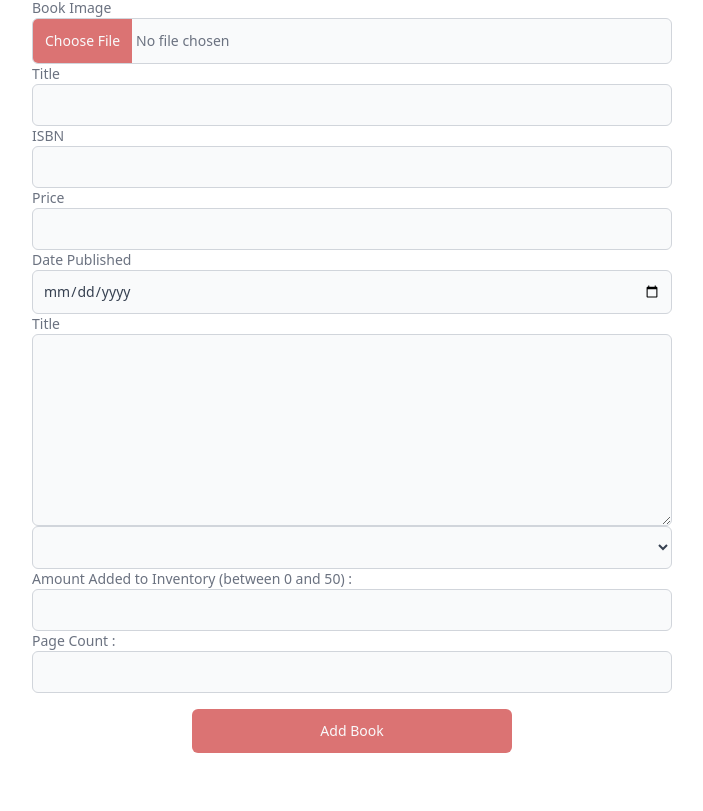
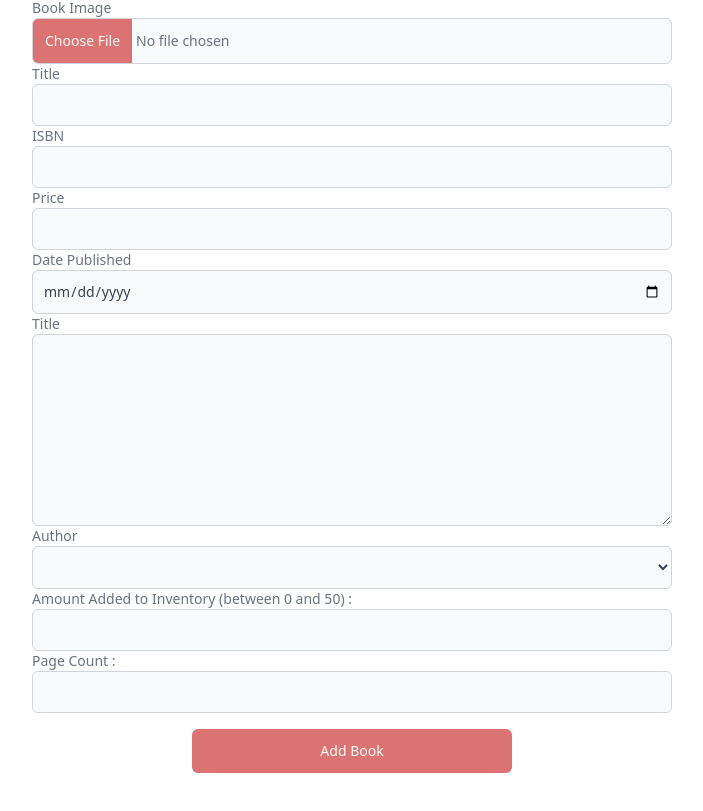
Before and after one commit to francoisdillinger/book_nook_frontend, a React (Vite) app: page / in a window 1280 px wide. Shown: the part 382-1193 px from the top of the page, without its empty margins (288-991 px from the left). Built offline with nearby package versions, Linux system fonts and the light colour scheme.

Commit message:
Add label for Author in AddBook component

```diff
--- a/src/components/AddBook.tsx
+++ b/src/components/AddBook.tsx
@@ -116,6 +116,12 @@ export default function AddBook() {
 					></textarea>
 				</div>
 				<div className="">
+					<label
+						htmlFor="publishedDate"
+						className="block"
+					>
+						Author
+					</label>
 					<select
 						id="book-selector"
 						className="block p-2.5 w-full lg:w-full z-20 text-sm font-normal text-gray-700 rounded-md bg-gray-50 border border-gray-300 focus:ring-blue-300 focus:border-blue-300 focus-visible:outline-none"
```
